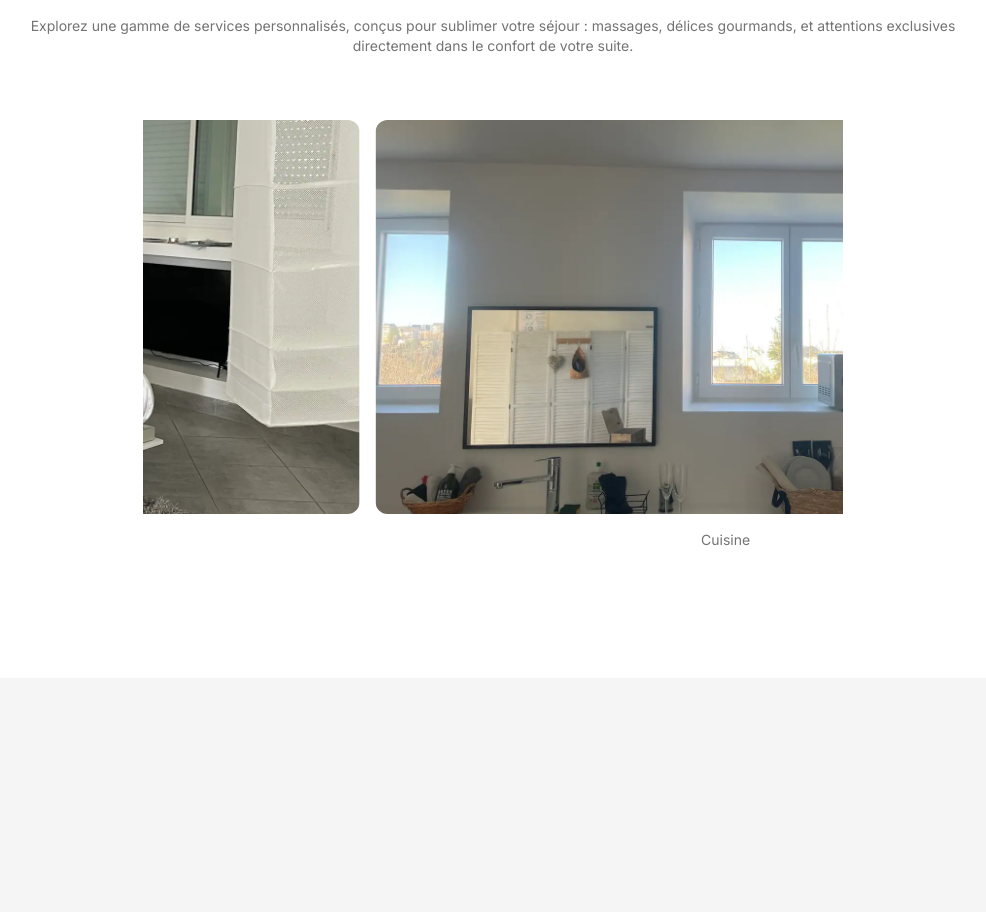
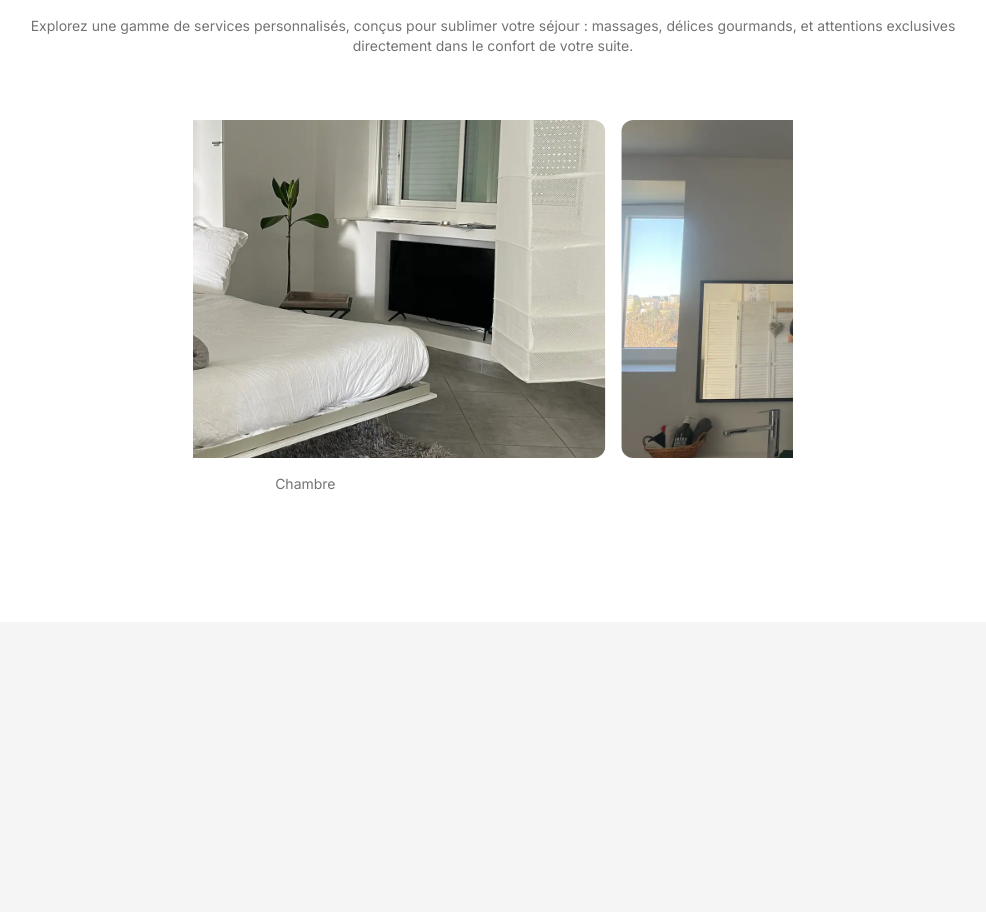
Before and after one commit to Firzus/nuit-detente-app, a Next.js app: page / in a window 1280 px wide. Shown: the part 1800-2712 px from the top of the page, without its empty margins (147-1133 px from the left). Built offline with nearby package versions, Linux system fonts and the light colour scheme.

Commit message:
Update services carousel layout: adjust max-width from 700px to 600px

```diff
--- a/src/components/home/services.tsx
+++ b/src/components/home/services.tsx
@@ -25,7 +25,7 @@ export default function Services() {
       </p>
 
       <Carousel
-        className="mt-16 w-full max-w-[700px]"
+        className="mt-16 w-full max-w-[600px]"
         opts={{
           loop: true,
         }}
```
